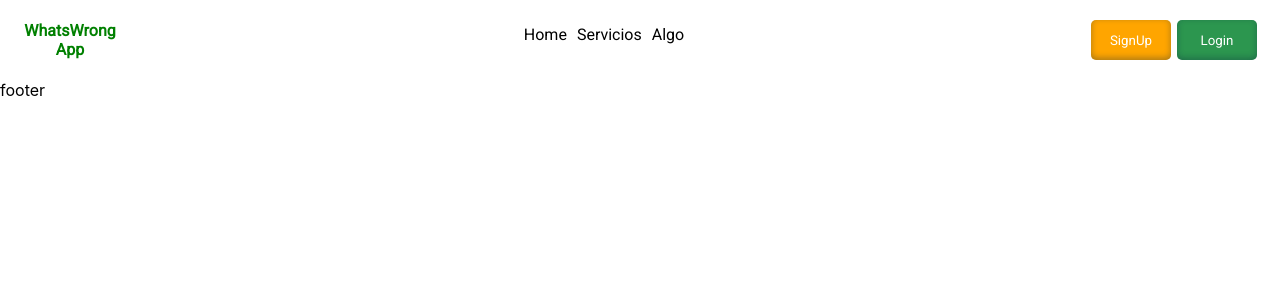
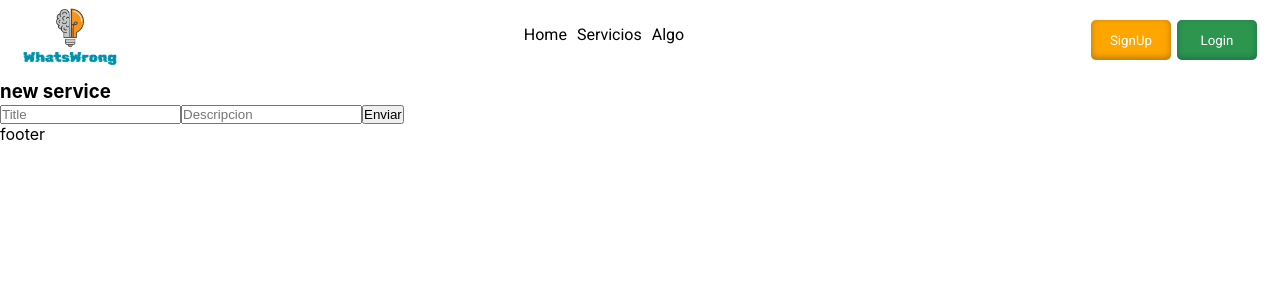
Before and after one commit to Pixel-Reactor/whatswrong-front, a React (Create React App) app: page /newservice in a window 1280 px wide. Shown: the top 300 px of the page. Built offline with nearby package versions, Linux system fonts and the light colour scheme.

Commit message:
pagina bio y algunas correcciones de errores

```diff
--- a/src/App.css
+++ b/src/App.css
@@ -28,6 +28,11 @@ li {
   font-size: bold;
   display: none;
 }
+
+.logo img {
+  width: 100px;
+}
+
 .signup-section {
   width: 100%;
   min-height: calc(100vh - 80px);
@@ -35,6 +40,7 @@ li {
   flex-direction: column;
   justify-content: center;
   align-items: center;
+  gap: 1rem;
 }
 .signup-section h1 {
   font-family: "Playfair Display", serif;
@@ -158,7 +164,7 @@ li {
 }
 
 .error-mod {
-  width:300px;
+  width: 300px;
   height: 40px;
   padding: 10px;
   background-color: rgb(255, 255, 255);
@@ -228,8 +234,13 @@ li {
   padding: 10px;
   box-shadow: rgba(0, 0, 0, 0.35) 0px -10px 20px -28px inset;
 }
+
+.bio_section img {
+  width: 100px;
+}
+
 @media only screen and (min-width: 708px) {
-  .nav{
+  .nav {
     display: block;
   }
 }
--- a/src/App.js
+++ b/src/App.js
@@ -1,9 +1,10 @@
 import "./App.css";
-import { Routes, Route,useParams } from "react-router-dom";
+import { Routes, Route, useParams } from "react-router-dom";
 import Header from "./components/Header";
 import Index from "./components/Index";
 import SignIn from "./components/SignIn";
 import Signup from "./components/Signup";
+import { NewService } from "./components/NewService";
 import Services from "./components/Services";
 import Footer from "./components/Footer";
 import ErrorMessage from "./components/ErrorMessage";
@@ -17,11 +18,12 @@ function App() {
         <Route path={"/signin"} element={<SignIn />} />
         <Route path={"/signup"} element={<Signup />} />
         <Route path={"/biografia/:id"} element={<Bio />} />
+        <Route path={"/me"} element={<Bio />} />
+        <Route path={"/newservice"} element={<NewService />} />
       </Routes>
       <ErrorMessage />
       <Footer />
     </div>
-
   );
 }
 
--- a/src/components/Header.js
+++ b/src/components/Header.js
@@ -3,26 +3,27 @@ import { useUser } from "../context/UserContext";
 import { useNavigate } from "react-router-dom";
 import Menu from "./Menu";
 import Minimenu from "./Minimenu";
+import logo from "../images/logo.png";
 const Header = () => {
-  const {user} = useUser();
-  console.log(user.username)
+  const { user } = useUser();
+  // console.log(user.username);
   return (
     <div className="header">
-      <article className="logo flex-center-center">WhatsWrong <br />App</article>
+      <article className="logo flex-center-center">
+        <img src={logo} alt="logo"></img>
+      </article>
       <article className="nav flex-center-center">
         <ul className="flex-center-center">
           <li className="margin-5">Home</li>
           <li className="margin-5">Servicios</li>
           <li className="margin-5">Algo</li>
-
         </ul>
       </article>
 
       <article>
         <Menu />
         <Minimenu />
-        </article>
-
+      </article>
     </div>
   );
 };
--- a/src/components/Index.js
+++ b/src/components/Index.js
@@ -1,10 +1,12 @@
+import { useUser } from "../context/UserContext";
 import Services from "./Services";
 const Index = () => {
+  const { user, menuon, setMenuon } = useUser();
+  // console.log(user);
   return (
     <div className="home">
-     <h1>Home Servicios</h1>
-     <Services />
-
+      <h1>Home Servicios</h1>
+      <Services />
     </div>
   );
 };
--- a/src/components/Minimenu.js
+++ b/src/components/Minimenu.js
@@ -1,58 +1,95 @@
-import React, { useState, useEffect } from 'react'
-import { useNavigate } from 'react-router-dom';
+import React, { useState, useEffect } from "react";
+import { useNavigate } from "react-router-dom";
 import { useUser } from "../context/UserContext";
-import userimg from '../images/user.png'
-import logoutimg from '../images/logout.png'
-
+import userimg from "../images/user.png";
+import logoutimg from "../images/logout.png";
 
 const Minimenu = () => {
-    const {menuon,setMenuon,user,LogOut} = useUser();
+  const { menuon, setMenuon, user, LogOut } = useUser();
+  //   console.log(user);
 
   const navigate = useNavigate();
 
   const [modal, setmodal] = useState({
-        display: 'block',
-        position: 'absolute',
-        top: '80px',
-        right: '10px',
-        height: '260px',
-        width: '200px',
-        transition: 'all 0.5s',
-        overFlow: 'hidden',
-        opacity: '0',
-        zIndex: '1' ,
-        border: '2px solid black',
-        borderRadius:'10px'
+    display: "block",
+    position: "absolute",
+    top: "80px",
+    right: "10px",
+    height: "260px",
+    width: "200px",
+    transition: "all 0.5s",
+    overFlow: "hidden",
+    opacity: "0",
+    zIndex: "1",
+    border: "2px solid black",
+    borderRadius: "10px",
   });
 
   useEffect(() => {
     if (menuon === false) {
-            setmodal({ ...modal, opacity: '1', top: '74px', zIndex: '1000' })
-
+      setmodal({ ...modal, opacity: "1", top: "74px", zIndex: "1000" });
     } else {
-            setmodal({ ...modal, zIndex: '-1', opacity: '0', top: '80px' })
+      setmodal({ ...modal, zIndex: "-1", opacity: "0", top: "80px" });
     }
   }, [menuon]);
   return (
-      <div style={modal} >
-            <ul className='mini-menu flex-column-center'>
-                <li className='mini-menu-bio flex-center-center' onClick={() => navigate('/me')}>
+    <div style={modal}>
+      <ul className="mini-menu flex-column-center">
+        <li
+          className="mini-menu-bio flex-center-center"
+          onClick={() => {
+            navigate("/me");
+            setMenuon(!menuon);
+          }}
+        >
           {user.username}
         </li>
-                <li className='mini-menu-li flex-center-left ' onClick={() => navigate('/me')}>
-                <img src={userimg} alt="" width={'25px'} /><p className='mg10'>  Ver Perfil</p> </li>
-
-                <li className='mini-menu-li flex-center-left '
-                onClick={()=>
-                {
+        <li
+          className="mini-menu-li flex-center-left "
+          onClick={() => {
+            navigate("/me");
+            setMenuon(!menuon);
+          }}
+        >
+          <img src={userimg} alt="" width={"25px"} />
+          <p className="mg10"> Ver Perfil</p>{" "}
+        </li>
+        <li
+          className="mini-menu-li flex-center-left "
+          onClick={() => {
+            navigate("/");
+            setMenuon(!menuon);
+          }}
+        >
+          <img src={userimg} alt="" width={"25px"} />
+          <p className="mg10"> Home</p>{" "}
+        </li>
+        <li
+          className="mini-menu-li flex-center-left "
+          onClick={() => {
+            navigate("/newservice");
+            setMenuon(!menuon);
+          }}
+        >
+          <img src={userimg} alt="" width={"25px"} />
+          <p className="mg10"> New service</p>{" "}
+        </li>
+        <li
+          className="mini-menu-li flex-center-left "
+          onClick={() => {
             LogOut();
-                    setMenuon(true)
-                }} >
-                <img src={logoutimg} alt="" width={'25px'} /><p className='button-small-red flex-center-center' > Cerrar session</p>  </li>
-
+            setMenuon(true);
+          }}
+        >
+          <img src={logoutimg} alt="" width={"25px"} />
+          <p className="button-small-red flex-center-center">
+            {" "}
+            Cerrar session
+          </p>{" "}
+        </li>
       </ul>
     </div>
-    )
-}
+  );
+};
 
-export default Minimenu
+export default Minimenu;
--- /dev/null
+++ b/src/components/NewService.jsx
@@ -0,0 +1,49 @@
+import { useState } from "react";
+import { SendService } from "../Api/Api";
+import { useUser } from "../context/UserContext";
+
+export const NewService = () => {
+  const [title, setTitle] = useState("");
+  const [description, setDescription] = useState("");
+  const { user } = useUser();
+
+  const handleSubmit = async (e) => {
+    e.preventDefault();
+    const data = {
+      title,
+      description,
+    };
+    await SendService(data, user.token);
+    setTitle("");
+    setDescription("");
+  };
+  return (
+    <>
+      <h3>new service</h3>
+      <form id="chat-input" onSubmit={handleSubmit}>
+        <input
+          value={title}
+          onChange={(e) => setTitle(e.target.value)}
+          placeholder="Title"
+        />
+        <input
+          value={description}
+          onChange={(e) => setDescription(e.target.value)}
+          placeholder="Descripcion"
+        />
+
+        <button>Enviar</button>
+        {/* <label className="image-button">
+        <span>📷</span>
+        <input className="image-picker" type="file" onChange={e => sendImage(e.target.files[0])} />
+      </label> */}
+      </form>
+    </>
+  );
+};
+
+// const sendMessage = (message) => fetchPost('https://photochat.anxoso.com/message', { message })
+// const sendImage = (image) => {
+//   const body = new FormData()
+//   body.append('image', image)
+//   fetchPost('https://photochat.anxoso.com/image', body)}
--- a/src/components/SignIn.js
+++ b/src/components/SignIn.js
@@ -2,11 +2,11 @@ import React, { useState, useEffect } from "react";
 import { Navigate, useNavigate } from "react-router-dom";
 import { useUser } from "../context/UserContext";
 import { Login } from "../Api/Api";
-import mailimg from '../images/mail.png'
-import passimg from '../images/password.png'
+import mailimg from "../images/mail.png";
+import passimg from "../images/password.png";
 
 const SignIn = () => {
-  const { user, setUser,seterrmsg } = useUser();
+  const { user, setUser, seterrmsg } = useUser();
   const [loading, setloading] = useState(false);
   const [data, setdata] = useState();
   const [error, setError] = useState();
@@ -14,25 +14,30 @@ const SignIn = () => {
   const handleSubmit = async (e) => {
     e.preventDefault();
     try {
-      setloading(true)
+      setloading(true);
       const res = await Login(data);
-      if (res.data.status === 'ok') {
+      console.log(res);
+
+      if (res.data.status === "ok") {
         setUser({
-          username: res.data.username,
-          token: res.data.token
-        })
+          idUser: res.data.usuario.id,
+          username: res.data.usuario.username,
+          token: res.data.data.token,
+        });
 
-        navigate('/')
+        navigate("/");
       } else {
-        console.log('else', res)
+        console.log("else", res);
       }
-
     } catch (error) {
-      setloading(false)
-      if(error.data){
-        setError(error.data.message)
-      }else{
-        seterrmsg({on:true,message:'Error de conexión con el servidor :('})
+      setloading(false);
+      if (error.data) {
+        setError(error.data.message);
+      } else {
+        seterrmsg({
+          on: true,
+          message: "Error de conexión con el servidor :(",
+        });
       }
     }
   };
@@ -41,23 +46,20 @@ const SignIn = () => {
     e.preventDefault();
     setdata({
       ...data,
-      [e.target.name]: e.target.value
-    })
-
-  }
+      [e.target.name]: e.target.value,
+    });
+  };
   useEffect(() => {
     if (user) {
-      navigate('/')
+      navigate("/");
     }
   }, [user]);
-
 
   return (
     <div className="signup-section">
       <h1>Login</h1>
       <form onSubmit={handleSubmit} className="signin-form">
         <div className="form-item flex-center-center">
-
           <input
             onChange={handleChange}
             name="email"
@@ -65,8 +67,10 @@ const SignIn = () => {
             autoFocus
             required
           />
-          <label htmlFor="email" className="flex-center-center"> <img src={mailimg} alt="mail" width={'20px'} /> Correo</label>
-
+          <label htmlFor="email" className="flex-center-center">
+            {" "}
+            <img src={mailimg} alt="mail" width={"20px"} /> Correo
+          </label>
         </div>
 
         <div className="form-item">
@@ -76,20 +80,18 @@ const SignIn = () => {
             onChange={handleChange}
             autoComplete="off"
             required
-
           />
           <label htmlFor="email" className="flex-center-center">
-            <img src={passimg} alt="mail" width={'20px'} /> Contraseña
+            <img src={passimg} alt="mail" width={"20px"} /> Contraseña
           </label>
         </div>
 
-
-
-        <button className="flex-center-center">Entrar{loading  && <div class="lds-dual-ring margin-5"></div>}</button>
+        <button className="flex-center-center">
+          Entrar{loading && <div class="lds-dual-ring margin-5"></div>}
+        </button>
         {error && <p className="error-mod">{error}</p>}
       </form>
     </div>
-
   );
 };
 
```
Also changed, not shown: src/Api/Api.js (+28 -9 lines), src/components/Bio.js (+30 -7 lines), src/components/ErrorMessage.js (+18 -16 lines), src/components/Menu.js (+38 -19 lines), src/context/UserContext.js (+27 -26 lines), src/images/avatar.png (added), src/images/logo.png (added). Lines whose indentation alone changed are shown as unchanged.
